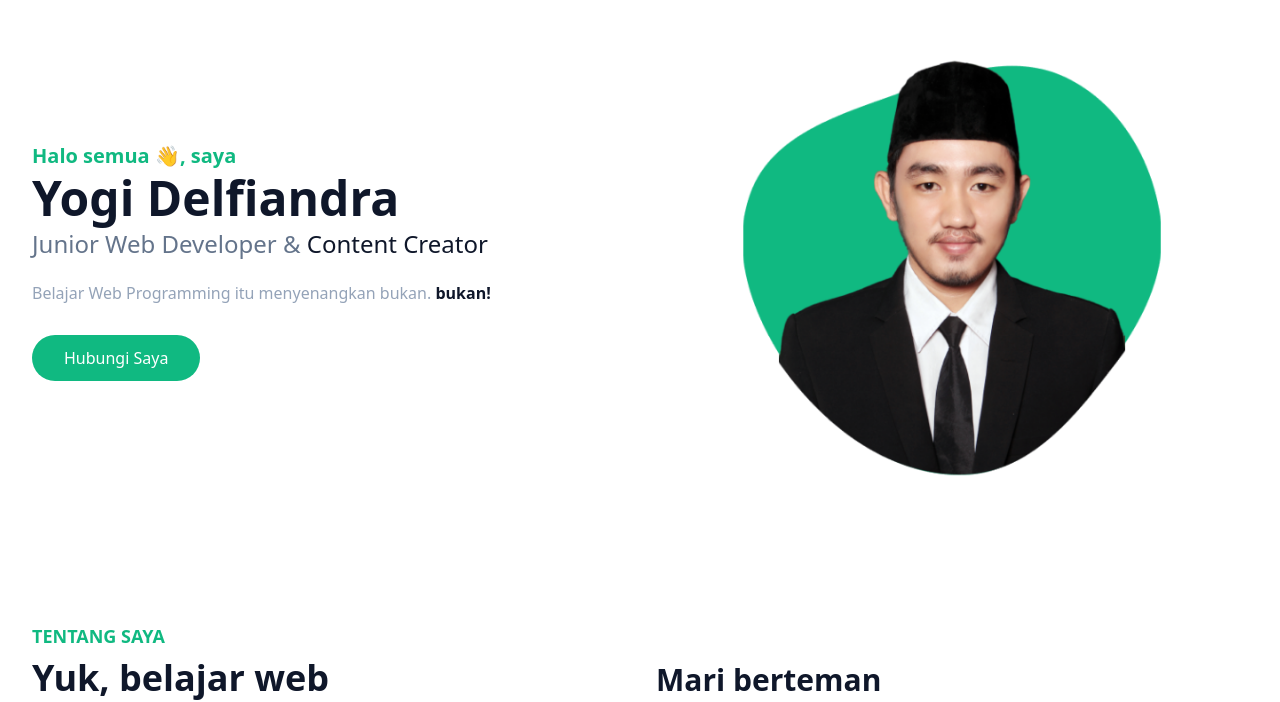
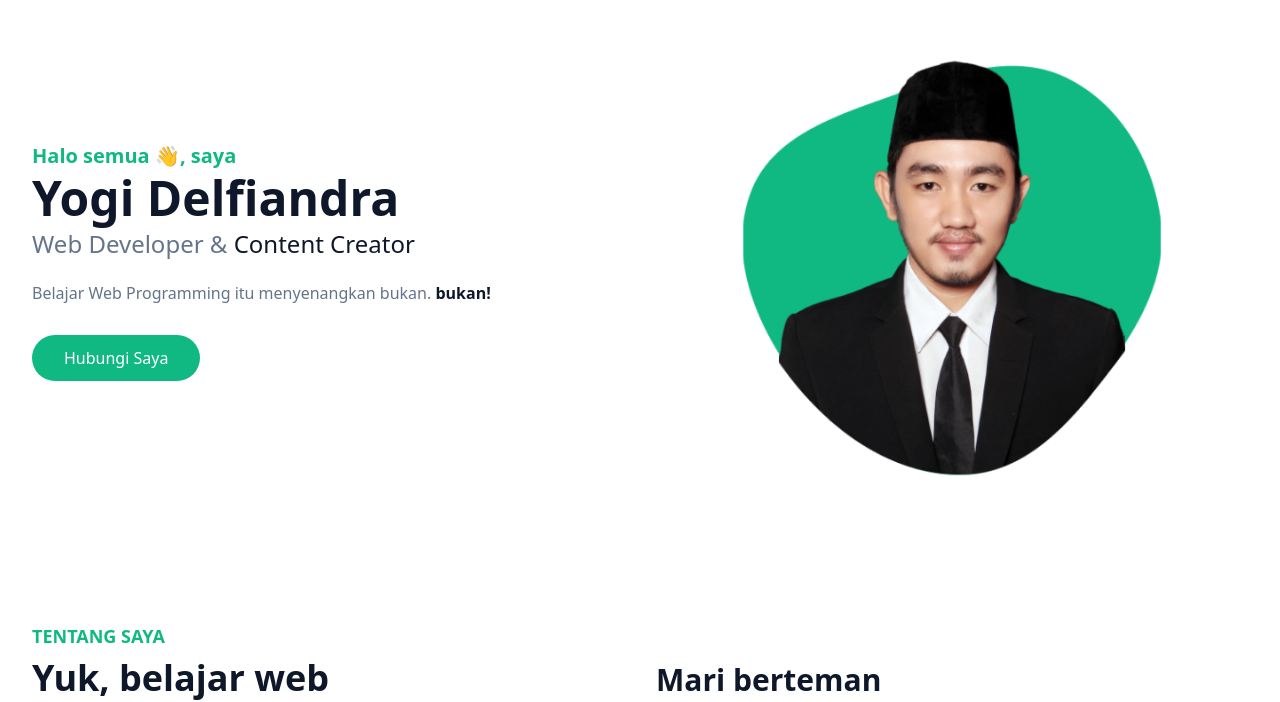
Before and after one commit to yogidelfiandra/portfolio-react, a React (Create React App) app: page / in a window 1280 px wide. Shown: the part 110-812 px from the top of the page. Built offline with nearby package versions, Linux system fonts and the light colour scheme.

Commit message:
repair code hero section

```diff
--- a/src/parts/Hero.js
+++ b/src/parts/Hero.js
@@ -12,11 +12,10 @@ export default function Hero() {
                 Yogi Delfiandra
               </span>
             </h1>
-            <h2 className='font-medium text-slate-500 text-lg mb-5 lg:text-2xl'>
-              Junior Web Developer &{' '}
-              <span className='text-dark'>Content Creator</span>
+            <h2 className='font-medium text-secondary text-lg mb-5 lg:text-2xl'>
+              Web Developer & <span className='text-dark'>Content Creator</span>
             </h2>
-            <p className='font-medium text-slate-400 mb-10 leading-relaxed'>
+            <p className='font-medium text-secondary mb-10 leading-relaxed'>
               Belajar Web Programming itu menyenangkan bukan.{' '}
               <span className='text-dark font-bold'>bukan!</span>
             </p>
```
